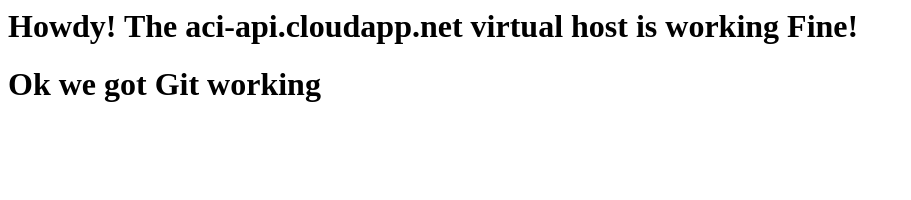
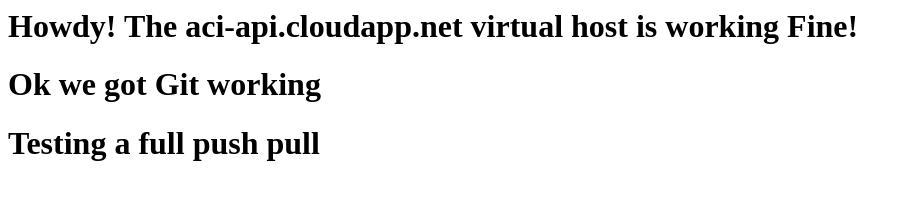
Before and after one commit to opessela/aci-api, a plain HTML site: page index.html in a window 1280 px wide. Shown: the whole page, without its empty margins (0-911 px from the left). Drawn offline with Linux system fonts and the light colour scheme.

Commit message:
Updated index

```diff
--- a/index.html
+++ b/index.html
@@ -2,5 +2,6 @@
 <body>
 <h1>Howdy! The aci-api.cloudapp.net virtual host is working Fine!</h1>
 <h1>Ok we got Git working</h1>
+<h1>Testing a full push pull</h1>
 </body>
 </html>
```
